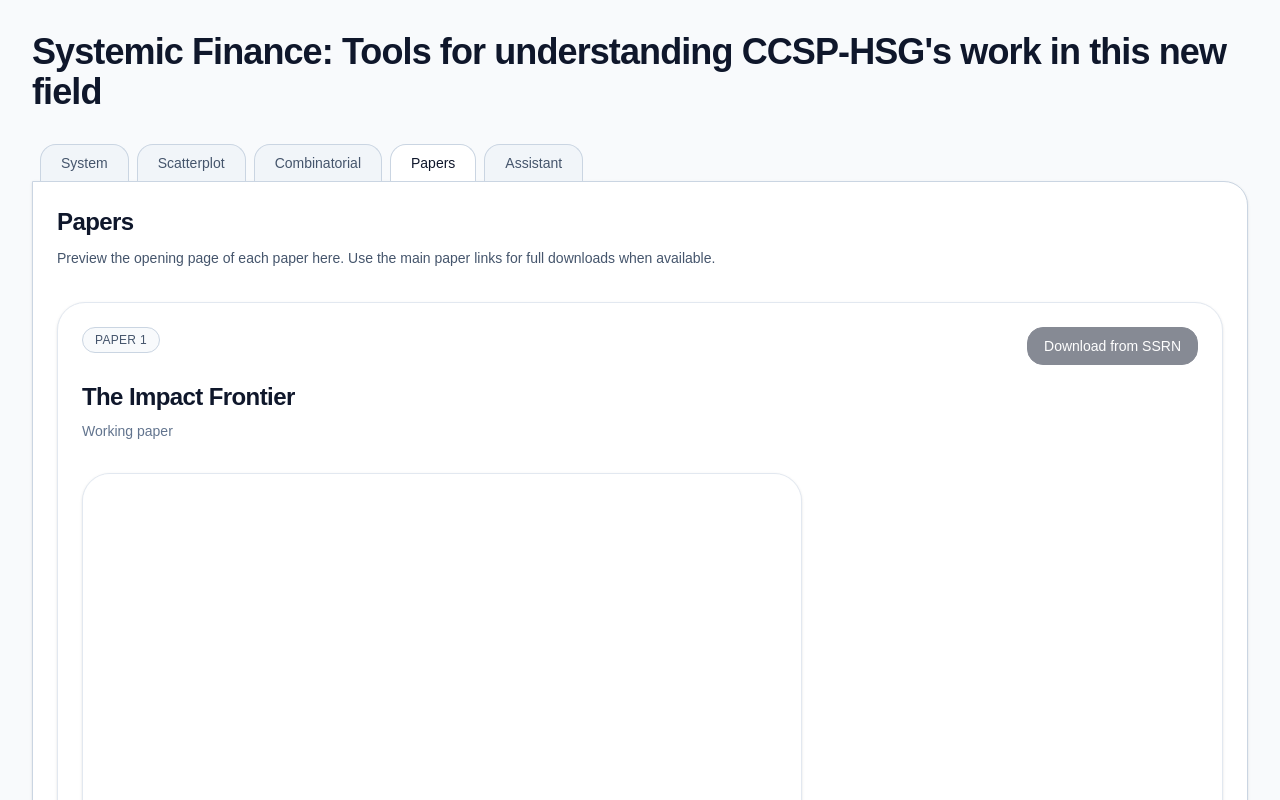
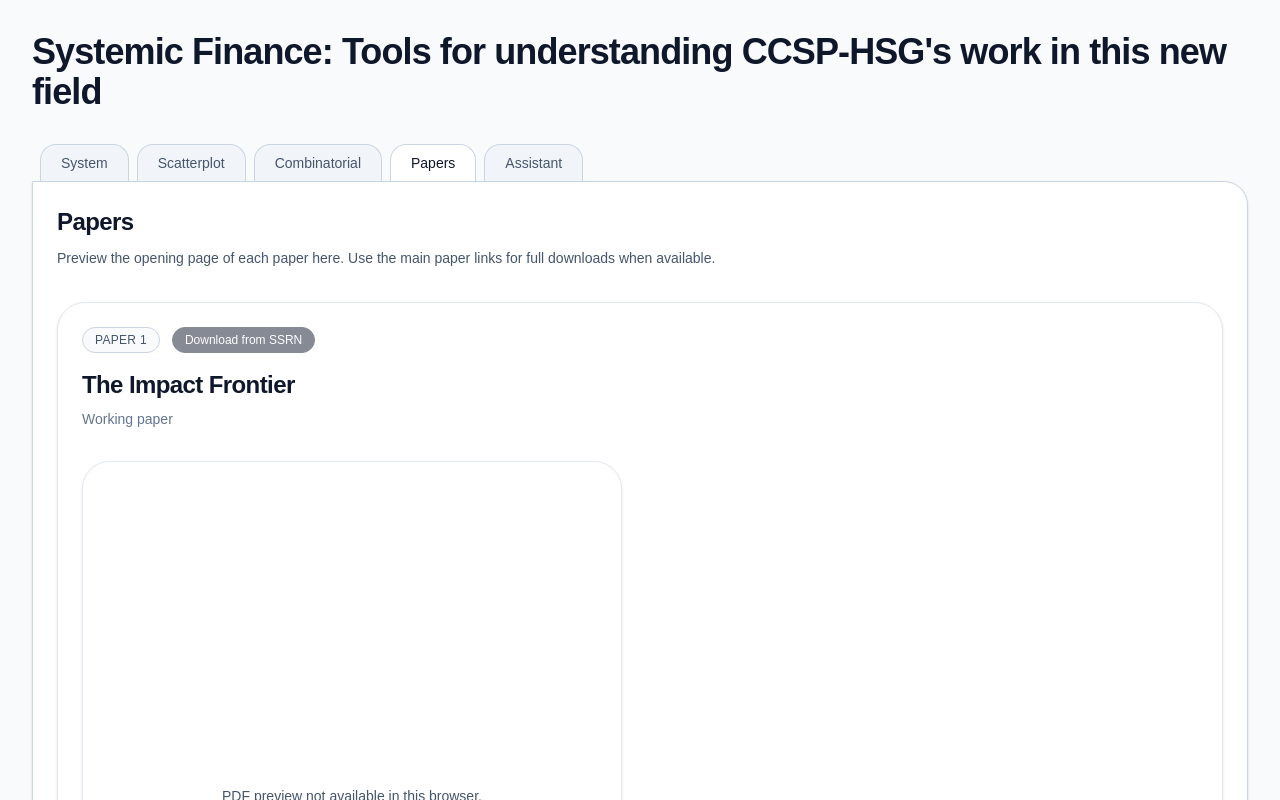
Before and after one commit to jh-tpp/visuals, a Next.js app: page / in a window 1280 px wide. Both pictures are taken after a click on the button "Papers". Shown: the top 800 px of the page. Built offline with nearby package versions, Linux system fonts and the light colour scheme.

Commit message:
Update PapersPanel.jsx

```diff
--- a/components/PapersPanel.jsx
+++ b/components/PapersPanel.jsx
@@ -31,7 +31,7 @@ const PAPERS = [
 
 function ActionLink({ href, children, variant = "primary" }) {
   const base =
-    "inline-flex items-center justify-center rounded-2xl px-4 py-2 text-sm font-medium transition border";
+    "inline-flex items-center justify-center rounded-full px-3 py-1 text-xs font-medium transition border";
 
   const styles =
     variant === "secondary"
@@ -65,7 +65,7 @@ function PdfPreview({ title, previewUrl }) {
   const pdfSrc = `${previewUrl}#toolbar=0&navpanes=0&scrollbar=0&view=FitH`;
 
   return (
-    <div className="overflow-hidden rounded-[28px] border border-slate-200 bg-slate-100 shadow-sm max-w-[720px]">
+    <div className="overflow-hidden rounded-[28px] border border-slate-200 bg-slate-100 shadow-sm max-w-[540px]">
       <div className="aspect-[3/4] w-full bg-white">
         <object data={pdfSrc} type="application/pdf" className="h-full w-full">
           <div className="flex h-full items-center justify-center p-6 text-center text-sm text-slate-600">
@@ -98,7 +98,7 @@ function PaperCard({
   return (
     <section className="grid gap-6">
       <div className="rounded-[28px] border border-slate-200 bg-white p-6 shadow-sm">
-        <div className="flex items-start justify-between gap-4">
+        <div className="flex items-center gap-3">
           <div className="inline-flex w-fit items-center rounded-full border border-slate-300 bg-slate-50 px-3 py-1 text-xs font-medium uppercase tracking-wide text-slate-600">
             {label}
           </div>
```
